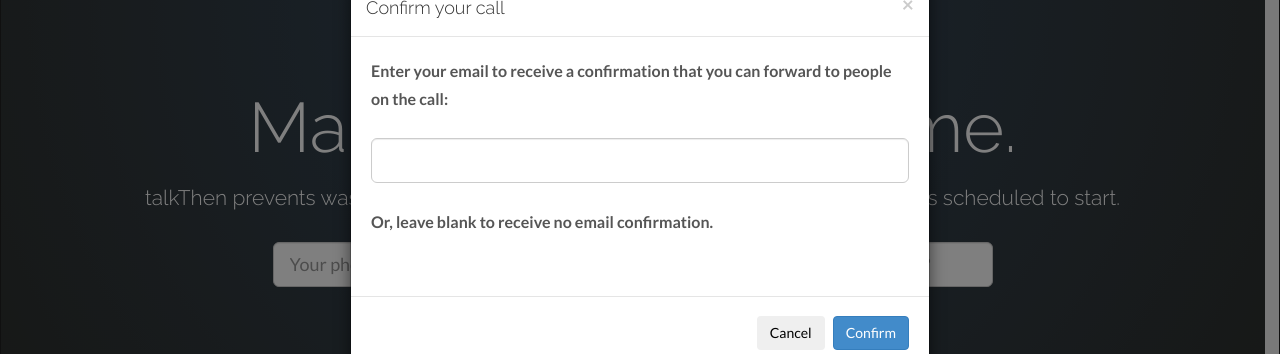
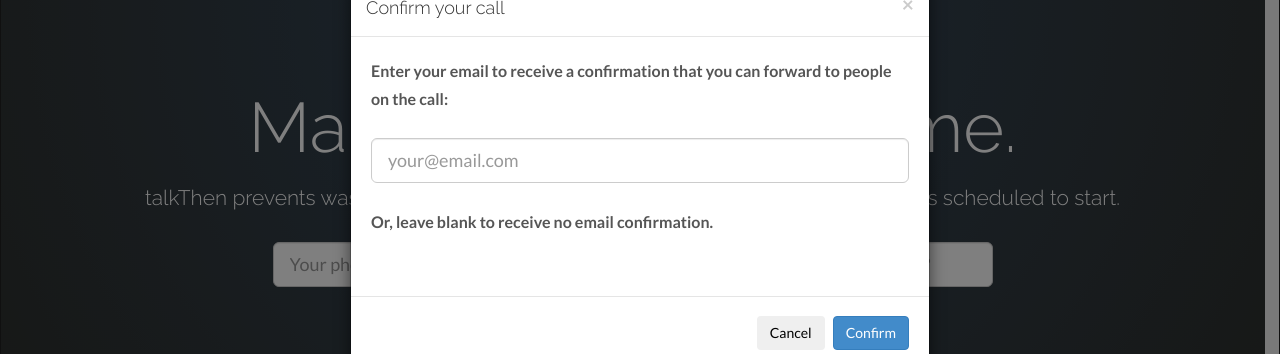
Before and after one commit to typpo/talkthen, a Django app: page / in a window 1280 px wide, after a click on "Schedule it". Shown: the part 51-405 px from the top of the page. Run offline with Django 3.2, Linux system fonts and the light colour scheme; parts of the project's set-up code (start-up, migrations or seed data) failed here and were passed over; some libraries are stand-ins or nearby versions.

Commit message:
email placeholder

```diff
--- a/talkthen/templates/index.html
+++ b/talkthen/templates/index.html
@@ -282,7 +282,7 @@
         <p>
         Enter your email to receive a confirmation that you can forward to people on the call:
         </p>
-        <input type="email" class="form-control input-lg" id="email"/>
+        <input type="email" class="form-control input-lg" id="email" placeholder="your@email.com"/>
         <p></p>
         <p>
         Or, leave blank to receive no email confirmation.
```
